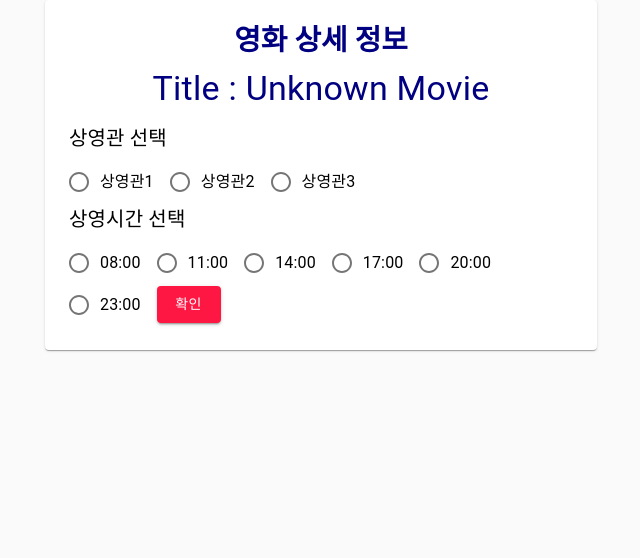
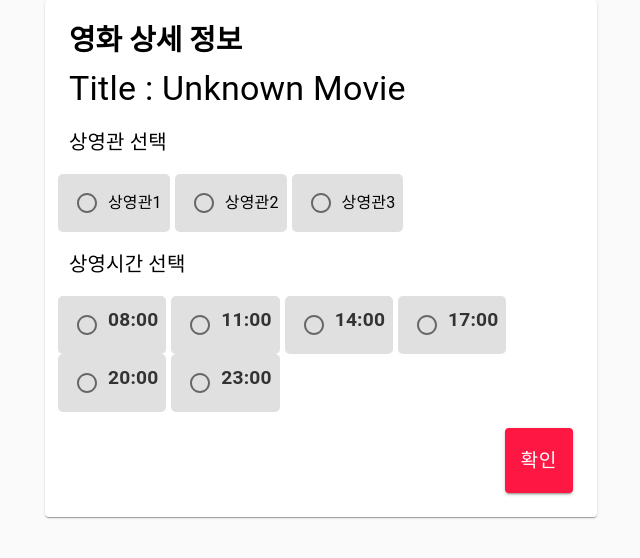
Before and after one commit to Jimin-yang/YMS-Project, a React (Create React App) app: page /MovieDetailsPage in a window 1280 px wide. Shown: the top 558 px of the page, without its empty margins (319-959 px from the left). Built offline with nearby package versions, Linux system fonts and the light colour scheme.

Commit message:
디자인 수정 및 어드민 기능 추가

```diff
--- a/src/screens/Admin.js
+++ b/src/screens/Admin.js
@@ -181,6 +181,7 @@ const Admin = () => {
                           </Button>
                         </CardActions>
                       </div>
+                      <button>수정</button>
                     </CardContent>
                   </Grid>
                 </Grid>
--- a/src/screens/MovieDetailsPage.js
+++ b/src/screens/MovieDetailsPage.js
@@ -4,7 +4,7 @@ import Box from '@material-ui/core/Box';
 import Button from '@material-ui/core/Button';
 import Typography from '@material-ui/core/Typography';
 import { makeStyles } from '@material-ui/core/styles';
-import { FormControlLabel, Checkbox, Radio } from '@material-ui/core';
+import { FormControlLabel, Checkbox, Radio, FormControl, FormGroup } from '@material-ui/core'; // 추가
 
 const useStyles = makeStyles((theme) => ({
   root: {
@@ -12,14 +12,47 @@ const useStyles = makeStyles((theme) => ({
     padding: theme.spacing(3),
     color: 'black', // 영화 상세 정보 텍스트의 색상을 검정으로 설정
   },
-  center: {
+  header: {
     textAlign: 'center',
+    padding: theme.spacing(2),
+    backgroundColor: '#f0f0f0',
+    marginBottom: theme.spacing(3),
   },
-  navy: {
-    color: 'navy',
+  section: {
+    marginBottom: theme.spacing(5),
   },
-  button: {
+  label: {
+    display: 'block',
+    marginBottom: theme.spacing(1),
+    fontSize: '1.2rem',
+    fontWeight: 'bold',
+    color: '#333',
+  },
+  checkboxContainer: {
     marginTop: theme.spacing(2),
+    marginBottom: theme.spacing(2), // 상영관 선택 버튼 간격 조절
+  },
+  checkbox: {
+    padding: theme.spacing(1), // 상영시간 선택 버튼 스타일 수정
+    borderRadius: '5px',
+    backgroundColor: '#e0e0e0',
+    '&:hover': {
+      backgroundColor: '#ccc',
+    },
+  },
+  blackColor: {
+    color: 'black', // 추가된 클래스
+  },
+  spaceBetween: {
+    display: 'flex',
+    marginBottom: theme.spacing(2),
+  },
+  marginTop: {
+    marginTop: theme.spacing(2),
+  },
+  confirmButton: {
+    padding: theme.spacing(2), // 확인 버튼 크기 조정
+    fontSize: '1.2rem', // 폰트 사이즈 증가
   },
 }));
 
@@ -109,6 +142,7 @@ function MovieDetailsPage() {
     }
   };
 
+  const isBothSelected = selectedTheaters.length > 0 && selectedTime.length > 0;
 
   const handleUpdateClick = () => {
     const newMovies = movies.map(movie => movie.title === movieTitle ? { ...movie, theater: selectedTheaters, time: selectedTime } : movie);
@@ -119,10 +153,15 @@ function MovieDetailsPage() {
   };
 
   const handleConfirmClick = () => {
+
+    if (!isBothSelected) {
+      alert('상영관과 상영시간을 모두 선택해주세요.');
+      return;
+    }
+
     const selectedSeats = seats.filter((seat) => seat.selected).map((seat) => seat.id);
     const selectedTheater = selectedTheaters.join(', ');
 
-    // selectedTime를 state로 사용하므로, 함수 내에서 새로운 변수로 선언할 필요 없음
     alert(`영화: ${movieTitle}\n상영관: ${selectedTheater}\n상영시간: ${selectedTime}`);
     history.push({
       pathname: '/CinemaSeat',
@@ -135,17 +174,19 @@ function MovieDetailsPage() {
     });
   };
 
+
   return (
     <Box className={classes.root}>
-    <Typography variant="h3" component="h3" className={`${classes.center} ${classes.navy}`} gutterBottom>
+      <Typography variant="h3" component="h3" className={`${classes.center} ${classes.navy} ${classes.blackColor}`} gutterBottom>
         영화 상세 정보
       </Typography>
       <Typography variant="h4" component="h4" className={`${classes.center} ${classes.navy}`} gutterBottom>
         Title : {movieTitle}
       </Typography>
-      <Typography variant="h6" component="h6" className={`${styles.center} ${styles.navy}`} gutterBottom>
+      <Typography variant="h6" component="h6" className={`${classes.center} ${classes.navy} ${classes.blackColor} ${classes.spaceBetween} ${classes.marginTop}`} gutterBottom>
         상영관 선택
       </Typography>
+      <div className={`${classes.checkboxContainer} ${classes.spaceBetween}`}>
         {isAdmin ? allTheaters.map((theater, index) => (
           <FormControlLabel
             key={index}
@@ -159,6 +200,7 @@ function MovieDetailsPage() {
               />
             }
             label={theater}
+            className={classes.checkbox} // 변경된 스타일 클래스 적용
           />
         )) : theaters.map((theater, index) => (
           <FormControlLabel
@@ -173,11 +215,16 @@ function MovieDetailsPage() {
               />
             }
             label={theater}
+            className={classes.checkbox} // 변경된 스타일 클래스 적용
           />
         ))}
-      <Typography variant="h6" component="h6" className={`${styles.center} ${styles.navy}`} gutterBottom>
+      </div>
+      <Typography variant="h6" component="h6" className={`${classes.center} ${classes.navy} ${classes.blackColor} ${classes.marginTop}`} gutterBottom>
         상영시간 선택
       </Typography>
+      <div className={classes.checkboxContainer}>
+        <FormControl component="fieldset">
+          <FormGroup row>
             {isAdmin ? allTimes.map((time, index) => (
               <FormControlLabel
                 key={index}
@@ -191,6 +238,8 @@ function MovieDetailsPage() {
                   />
                 }
                 label={time}
+                className={classes.checkbox}
+                classes={{ label: classes.label }}
               />
             )) : times.map((time, index) => (
               <FormControlLabel
@@ -205,17 +254,24 @@ function MovieDetailsPage() {
                   />
                 }
                 label={time}
+                className={classes.checkbox}
+                classes={{ label: classes.label }}
               />
             ))}
+          </FormGroup>
+        </FormControl>
+      </div>
+      <Box display="flex" justifyContent="flex-end" className={classes.marginTop}>
         {isAdmin ? (
-        <Button variant="contained" color="primary" onClick={handleUpdateClick} className={styles.button}>
+          <Button variant="contained" color="primary" onClick={handleUpdateClick} className={`${classes.button} ${classes.confirmButton}`}>
             수정
           </Button>
         ) : (
-        <Button variant="contained" color="primary" onClick={handleConfirmClick} className={styles.button}>
+          <Button variant="contained" color="primary" onClick={handleConfirmClick} className={`${classes.button} ${classes.confirmButton}`}>
             확인
           </Button>
         )}
+      </Box>
     </Box>
   );
 }
```
Lines whose indentation alone changed are shown as unchanged.
